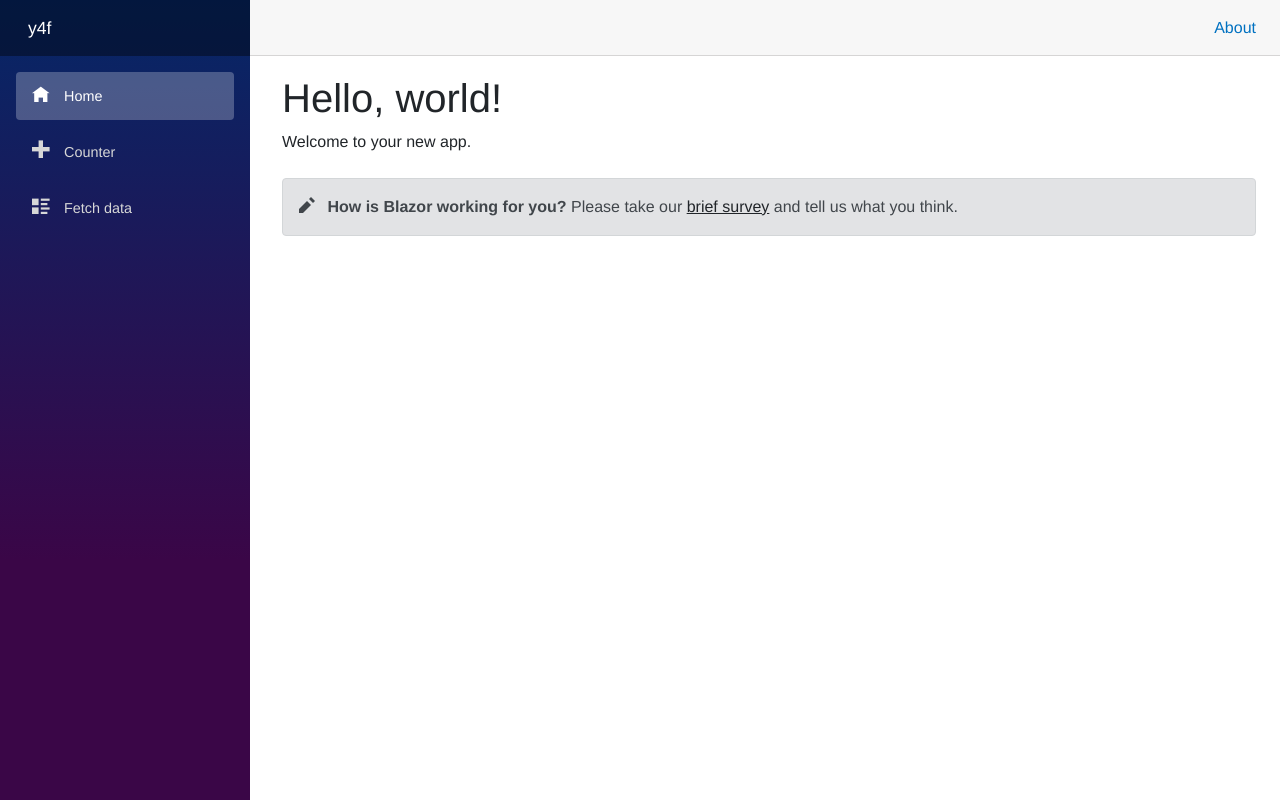
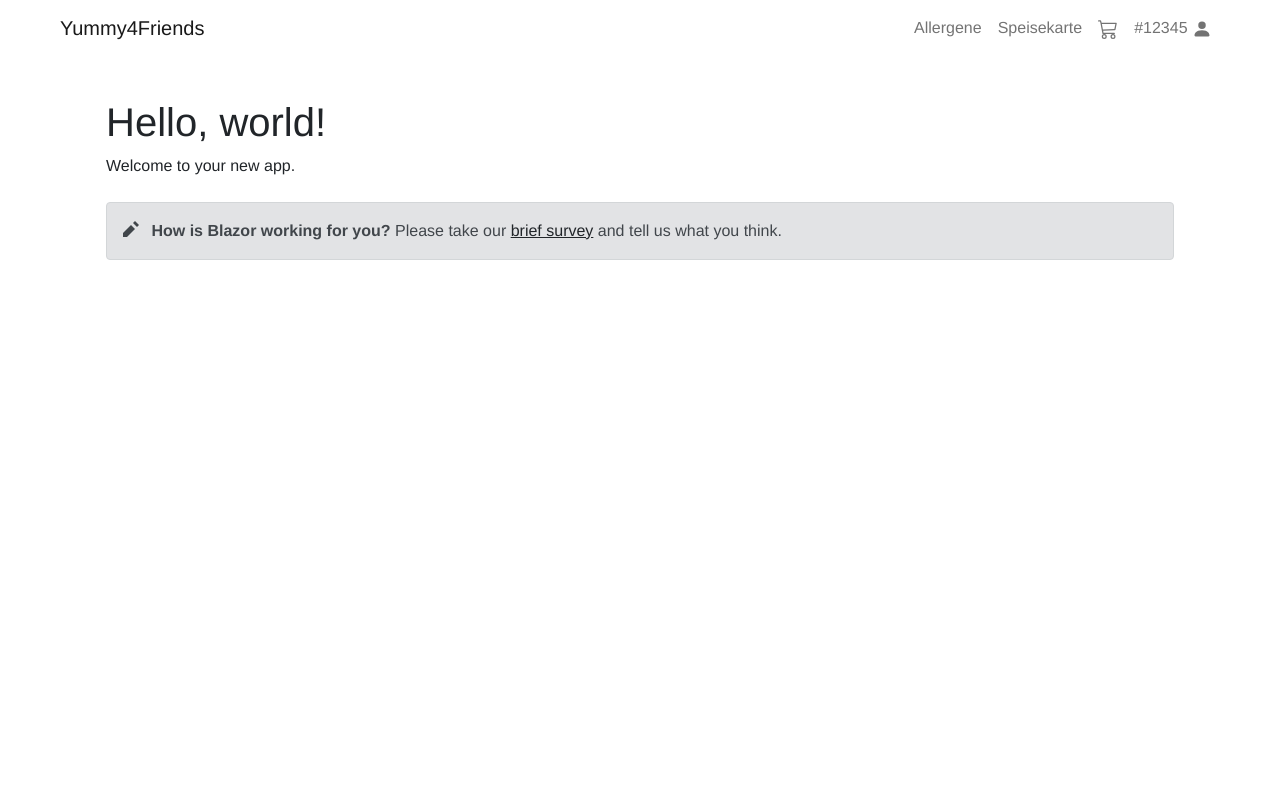
Before and after one commit to yummy4friends/y4f, an ASP.NET Core app: page / in a window 1280 px wide. Run offline with ASP.NET Core 8, Linux system fonts and the light colour scheme; style sheets or scripts are compiled from the project's sources.

Commit message:
Navbar Added

```diff
--- a/Shared/MainLayout.razor
+++ b/Shared/MainLayout.razor
@@ -1,15 +1,25 @@
 @inherits LayoutComponentBase
 
-<div class="page">
-    <div class="sidebar">
-        <NavMenu />
-    </div>
+<div>
+    <NavMenu />
 
-    <main>
-        <div class="top-row px-4">
-            <a href="https://docs.microsoft.com/aspnet/" target="_blank">About</a>
-        </div>
+    <main class="container">
+        @*        <div class="top-row px-4">
+        <a href="./Allergene" target="_blank" class="link-dark">Allergene</a>
+        <a href="./Speisekarte" target="_blank" class="link-dark">Speisekarte</a>
+        <a href="./YummyPunkte" target="_blank" class="link-dark">Yummy-Punkte</a>
+        <a href="./Warenkorb" target="_blank" class="link-dark">
+        <svg xmlns="http://www.w3.org/2000/svg" width="20" height="20" fill="currentColor" class="bi bi-cart3" viewBox="0 0 16 16">
+        <path d="M0 1.5A.5.5 0 0 1 .5 1H2a.5.5 0 0 1 .485.379L2.89 3H14.5a.5.5 0 0 1 .49.598l-1 5a.5.5 0 0 1-.465.401l-9.397.472L4.415 11H13a.5.5 0 0 1 0 1H4a.5.5 0 0 1-.491-.408L2.01 3.607 1.61 2H.5a.5.5 0 0 1-.5-.5zM3.102 4l.84 4.479 9.144-.459L13.89 4H3.102zM5 12a2 2 0 1 0 0 4 2 2 0 0 0 0-4zm7 0a2 2 0 1 0 0 4 2 2 0 0 0 0-4zm-7 1a1 1 0 1 1 0 2 1 1 0 0 1 0-2zm7 0a1 1 0 1 1 0 2 1 1 0 0 1 0-2z" />
+        </svg>
+        </a>
+        <a href="./Profile" target="_blank" class="link-dark">
+        <svg xmlns="http://www.w3.org/2000/svg" width="20" height="20" fill="currentColor" class="bi bi-person" viewBox="0 0 16 16">
+        <path d="M8 8a3 3 0 1 0 0-6 3 3 0 0 0 0 6Zm2-3a2 2 0 1 1-4 0 2 2 0 0 1 4 0Zm4 8c0 1-1 1-1 1H3s-1 0-1-1 1-4 6-4 6 3 6 4Zm-1-.004c-.001-.246-.154-.986-.832-1.664C11.516 10.68 10.289 10 8 10c-2.29 0-3.516.68-4.168 1.332-.678.678-.83 1.418-.832 1.664h10Z" />
+        </svg>
+        </a>
 
+        </div>*@
         <article class="content px-4">
             @Body
         </article>
--- a/Shared/MainLayout.razor.css
+++ /dev/null
@@ -1,81 +0,0 @@
-.page {
-    position: relative;
-    display: flex;
-    flex-direction: column;
-}
-
-main {
-    flex: 1;
-}
-
-.sidebar {
-    background-image: linear-gradient(180deg, rgb(5, 39, 103) 0%, #3a0647 70%);
-}
-
-.top-row {
-    background-color: #f7f7f7;
-    border-bottom: 1px solid #d6d5d5;
-    justify-content: flex-end;
-    height: 3.5rem;
-    display: flex;
-    align-items: center;
-}
-
-    .top-row ::deep a, .top-row ::deep .btn-link {
-        white-space: nowrap;
-        margin-left: 1.5rem;
-        text-decoration: none;
-    }
-
-    .top-row ::deep a:hover, .top-row ::deep .btn-link:hover {
-        text-decoration: underline;
-    }
-
-    .top-row ::deep a:first-child {
-        overflow: hidden;
-        text-overflow: ellipsis;
-    }
-
-@media (max-width: 640.98px) {
-    .top-row:not(.auth) {
-        display: none;
-    }
-
-    .top-row.auth {
-        justify-content: space-between;
-    }
-
-    .top-row ::deep a, .top-row ::deep .btn-link {
-        margin-left: 0;
-    }
-}
-
-@media (min-width: 641px) {
-    .page {
-        flex-direction: row;
-    }
-
-    .sidebar {
-        width: 250px;
-        height: 100vh;
-        position: sticky;
-        top: 0;
-    }
-
-    .top-row {
-        position: sticky;
-        top: 0;
-        z-index: 1;
-    }
-
-    .top-row.auth ::deep a:first-child {
-        flex: 1;
-        text-align: right;
-        width: 0;
-    }
-
-    .top-row, article {
-        padding-left: 2rem !important;
-        padding-right: 1.5rem !important;
-    }
-}
--- a/Shared/NavMenu.razor
+++ b/Shared/NavMenu.razor
@@ -1,36 +1,46 @@
-<div class="top-row ps-3 navbar navbar-dark">
+<nav class="navbar navbar-expand-md navbar-light mb-4 me-5 ms-5 ">
     <div class="container-fluid">
-        <a class="navbar-brand" href="">y4f</a>
-        <button title="Navigation menu" class="navbar-toggler" @onclick="ToggleNavMenu">
+        <a class="navbar-brand" href="">Yummy4Friends</a>
+        <button class="navbar-toggler @NavButtonCssClass" type="button" data-bs-toggle="collapse" data-bs-target="#navbarCollapse"
+                aria-controls="navbarCollapse" aria-label="Toggle navigation" @onclick="ToggleNavMenu">
             <span class="navbar-toggler-icon"></span>
         </button>
+        <div class="collapse navbar-collapse justify-content-end @NavBarCssClass" id="navbarCollapse" @onclick="ToggleNavMenu">
+            <ul class="navbar-nav">
+                <li class="nav-item">
+                    <NavLink class="nav-link" href="allergene" Match="NavLinkMatch.All">
+                        Allergene
+                    </NavLink>
+                </li>
+                <li class="nav-item">
+                    <NavLink class="nav-link" href="counter">
+                        Speisekarte
+                    </NavLink>
+                </li>
+                <li class="nav-item">
+                    <NavLink class="nav-link" href="shopping_cart">
+                        <svg xmlns="http://www.w3.org/2000/svg" width="20" height="20" fill="currentColor" class="bi bi-cart3" viewBox="0 0 16 16">
+                            <path d="M0 1.5A.5.5 0 0 1 .5 1H2a.5.5 0 0 1 .485.379L2.89 3H14.5a.5.5 0 0 1 .49.598l-1 5a.5.5 0 0 1-.465.401l-9.397.472L4.415 11H13a.5.5 0 0 1 0 1H4a.5.5 0 0 1-.491-.408L2.01 3.607 1.61 2H.5a.5.5 0 0 1-.5-.5zM3.102 4l.84 4.479 9.144-.459L13.89 4H3.102zM5 12a2 2 0 1 0 0 4 2 2 0 0 0 0-4zm7 0a2 2 0 1 0 0 4 2 2 0 0 0 0-4zm-7 1a1 1 0 1 1 0 2 1 1 0 0 1 0-2zm7 0a1 1 0 1 1 0 2 1 1 0 0 1 0-2z" />
+                        </svg>
+                    </NavLink>
+                </li>
+                <li class="nav-item">
+                    <NavLink class="nav-link" href="profile">
+                        #12345
+                        <svg xmlns="http://www.w3.org/2000/svg" width="20" height="20" fill="currentColor" class="bi bi-person-fill" viewBox="0 0 16 16">
+                            <path d="M3 14s-1 0-1-1 1-4 6-4 6 3 6 4-1 1-1 1H3Zm5-6a3 3 0 1 0 0-6 3 3 0 0 0 0 6Z" />
+                        </svg>
+                    </NavLink>
+                </li>
+            </ul>
+        </div>
     </div>
-</div>
-
-<div class="@NavMenuCssClass nav-scrollable" @onclick="ToggleNavMenu">
-    <nav class="flex-column">
-        <div class="nav-item px-3">
-            <NavLink class="nav-link" href="" Match="NavLinkMatch.All">
-                <span class="oi oi-home" aria-hidden="true"></span> Home
-            </NavLink>
-        </div>
-        <div class="nav-item px-3">
-            <NavLink class="nav-link" href="counter">
-                <span class="oi oi-plus" aria-hidden="true"></span> Counter
-            </NavLink>
-        </div>
-        <div class="nav-item px-3">
-            <NavLink class="nav-link" href="fetchdata">
-                <span class="oi oi-list-rich" aria-hidden="true"></span> Fetch data
-            </NavLink>
-        </div>
-    </nav>
-</div>
+</nav>
 
 @code {
     private bool collapseNavMenu = true;
-
-    private string? NavMenuCssClass => collapseNavMenu ? "collapse" : null;
+    private string? NavBarCssClass => collapseNavMenu ? null : "show";
+    private string? NavButtonCssClass => collapseNavMenu ? "collapsed" : null;
 
     private void ToggleNavMenu()
     {
--- a/Shared/NavMenu.razor.css
+++ /dev/null
@@ -1,68 +0,0 @@
-.navbar-toggler {
-    background-color: rgba(255, 255, 255, 0.1);
-}
-
-.top-row {
-    height: 3.5rem;
-    background-color: rgba(0,0,0,0.4);
-}
-
-.navbar-brand {
-    font-size: 1.1rem;
-}
-
-.oi {
-    width: 2rem;
-    font-size: 1.1rem;
-    vertical-align: text-top;
-    top: -2px;
-}
-
-.nav-item {
-    font-size: 0.9rem;
-    padding-bottom: 0.5rem;
-}
-
-    .nav-item:first-of-type {
-        padding-top: 1rem;
-    }
-
-    .nav-item:last-of-type {
-        padding-bottom: 1rem;
-    }
-
-    .nav-item ::deep a {
-        color: #d7d7d7;
-        border-radius: 4px;
-        height: 3rem;
-        display: flex;
-        align-items: center;
-        line-height: 3rem;
-    }
-
-.nav-item ::deep a.active {
-    background-color: rgba(255,255,255,0.25);
-    color: white;
-}
-
-.nav-item ::deep a:hover {
-    background-color: rgba(255,255,255,0.1);
-    color: white;
-}
-
-@media (min-width: 641px) {
-    .navbar-toggler {
-        display: none;
-    }
-
-    .collapse {
-        /* Never collapse the sidebar for wide screens */
-        display: block;
-    }
-
-    .nav-scrollable {
-        /* Allow sidebar to scroll for tall menus */
-        height: calc(100vh - 3.5rem);
-        overflow-y: auto;
-    }
-}
```
